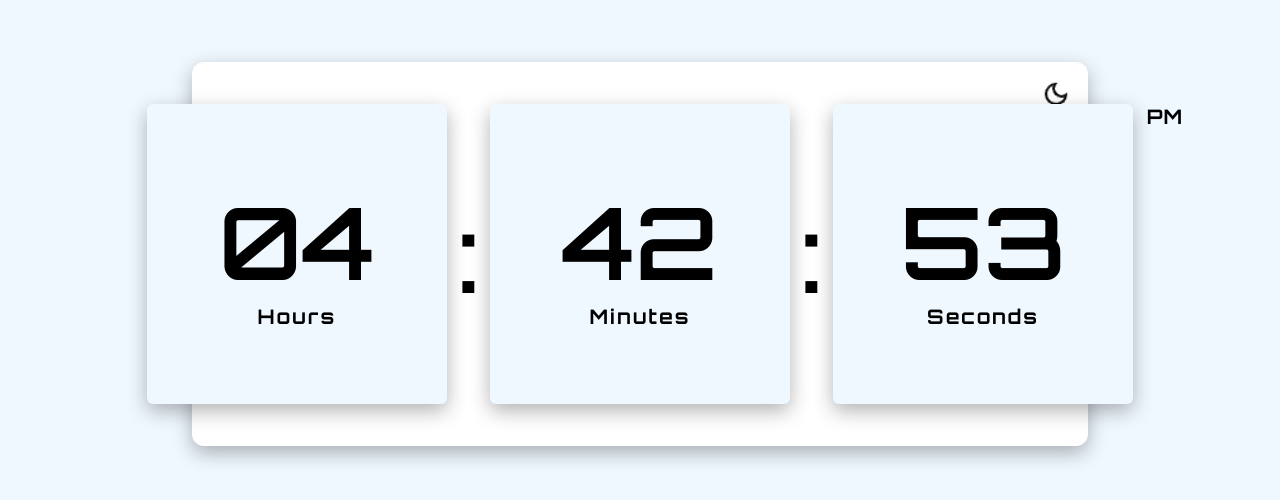
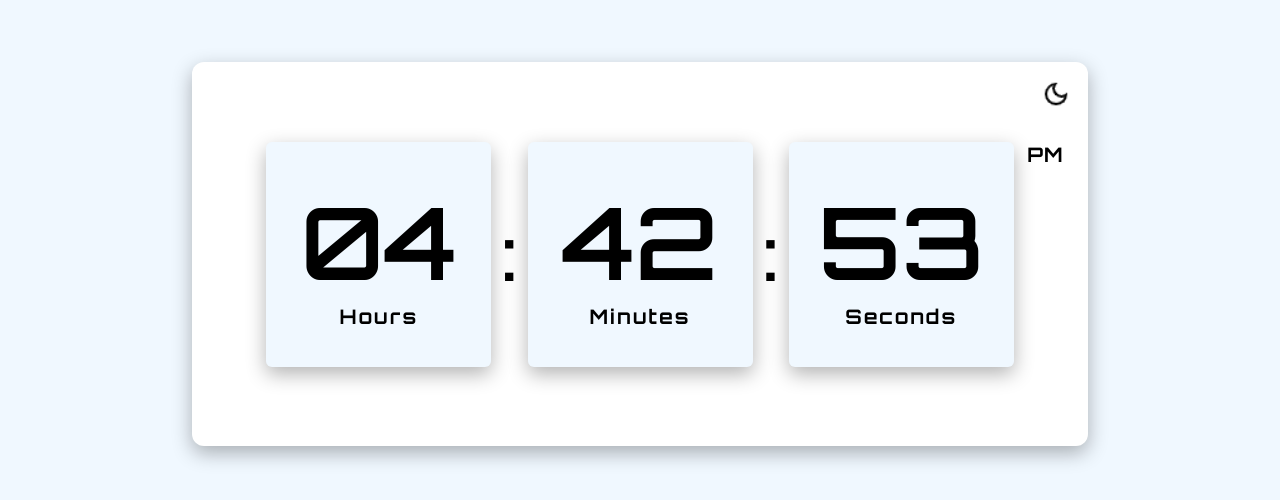
Before and after one commit to Marathe-Suraj/Digital-Clock, a plain HTML site: page index.html in a window 1280 px wide. Shown: the part 146-646 px from the top of the page. Drawn offline with Linux system fonts and the light colour scheme.

Commit message:
Updated size for better visibility

```diff
--- a/assests/css/style.css
+++ b/assests/css/style.css
@@ -81,8 +81,8 @@ section.dark .time .time-colon .am_pm{
   color: #fff;
 }
 .time .time-colon .time-text{
-  height: 300px;
-  width: 300px;
+  height: 225px;
+  width: 225px;
   display: flex;
   align-items: center;
   flex-direction: column;
@@ -104,7 +104,7 @@ section.dark .time .colon{
   color: #fff;
 }
 .time .time-colon .colon{
-  font-size: 100px;
+  font-size: 70px;
   margin: 0 10px;
 }
 .time .time-colon .time-text .text{
```
